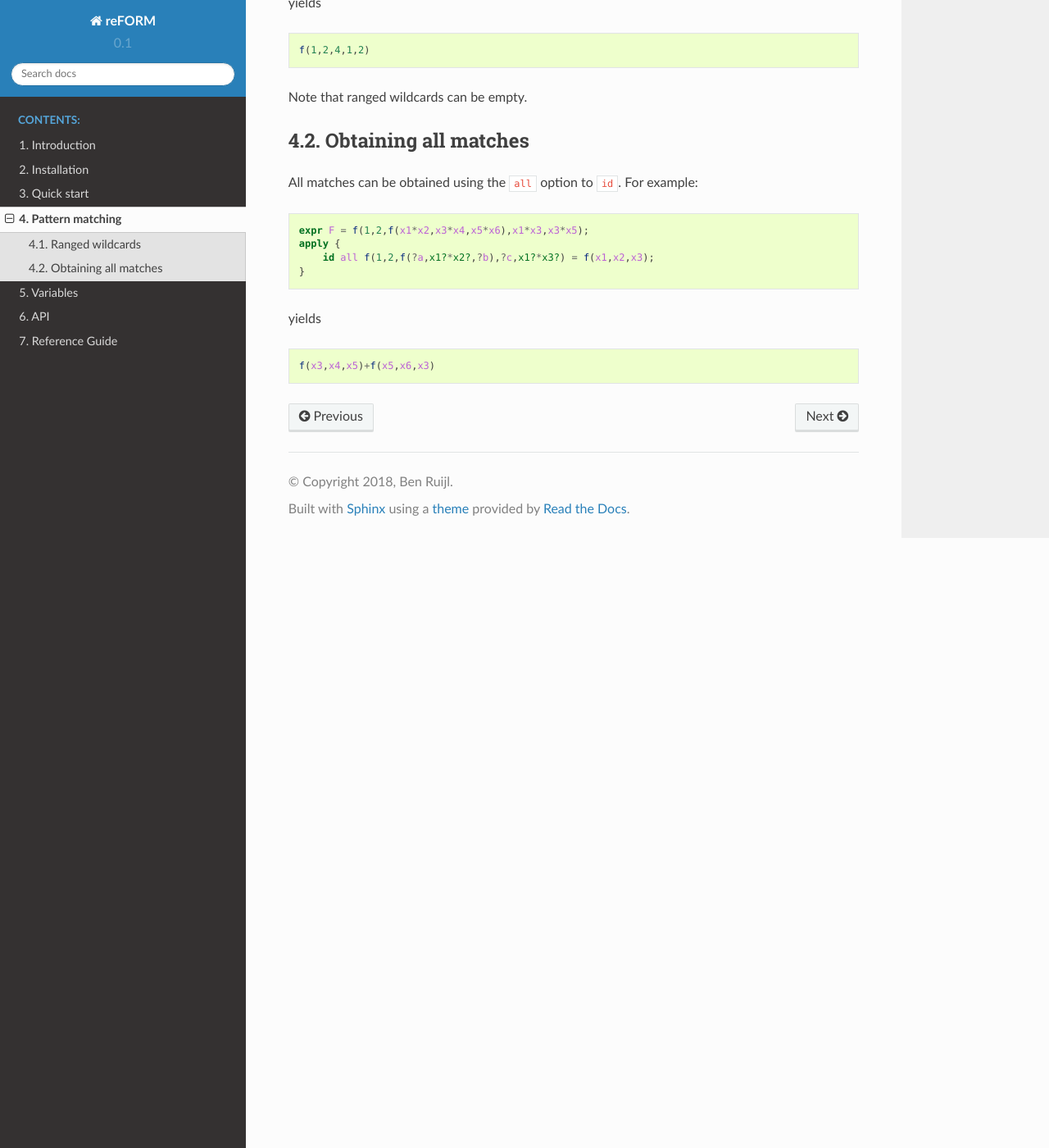
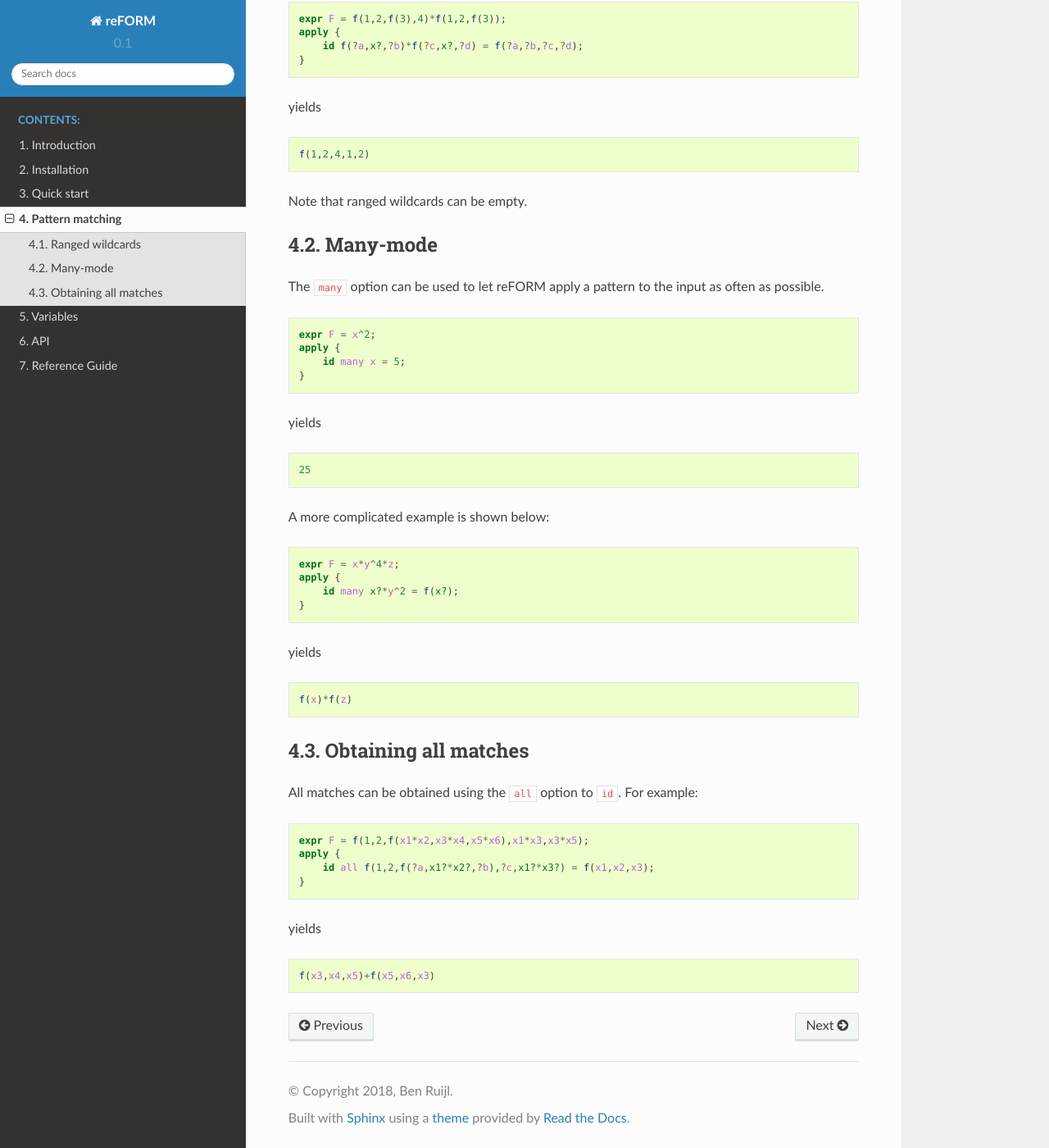
Before and after one commit to benruijl/reform, a Sphinx documentation site: the page built from doc/pattern.rst, in a window 1280 px wide and 1400 px high, scrolled down 3065 px. Shown: the whole window at 82% size. Built offline with Sphinx 7.4.7 and the Read the Docs theme 2.0.0, drawn with Linux system fonts in a browser that asks for light colours; some of the changed text lies outside the part shown.

```diff
--- a/Cargo.toml
+++ b/Cargo.toml
@@ -1,5 +1,11 @@
 [package]
 name = "reform"
+description = "A symbolic manipulation toolkit which aims to handle expressions with billions of terms, taking up terabytes of diskspace."
+documentation = "https://readthedocs.org/projects/reform/"
+repository = "https://bitbucket.org/benruyl/reform"
+keywords = ["computer algebra", "symbolic manipulation", "math", "physics"]
+categories = ["science"]
+license = "MIT"
 version = "0.1.0"
 readme = "README.md"
 authors = ["Ben Ruijl <benruyl@gmail.com>"]
--- a/doc/pattern.rst
+++ b/doc/pattern.rst
@@ -5,6 +5,11 @@ Pattern matching is an essential part of a term manipulation system. It provides
 modify a term by its shape and relations instead of by the actual contents.
 We introduce `wildcards`, which are denoted
 as letters followed by a question mark, to match to variables, numbers, and subexpressions.
+
+.. note::
+
+    To see the output for the following examples, either a ``print`` has to be added to the source code,
+    or reFORM must be run with the ``-v`` command line option.
 
 For example:
 
@@ -164,6 +169,42 @@ yields
 
 Note that ranged wildcards can be empty.
 
+Many-mode
+----------------
+
+The ``many`` option can be used to let reFORM apply a pattern to the input
+as often as possible.
+
+.. code-block:: reform
+
+    expr F = x^2;
+    apply {
+        id many x = 5;
+    }
+
+yields
+
+.. code-block:: reform
+
+    25
+
+A more complicated example is shown below:
+
+.. code-block:: reform
+
+    expr F = x*y^4*z;
+    apply {
+        id many x?*y^2 = f(x?);
+    }
+
+yields
+
+.. code-block:: reform
+
+    f(x)*f(z)
+
+
+
 Obtaining all matches
 ---------------------
 
```
Also changed, not shown: README.md (+5 -4 lines), doc/installation.rst (+6 -1 lines), doc/quickstart.rst (+6 -6 lines), doc/reference.rst (+12 -2 lines), LICENSE.md (added).
